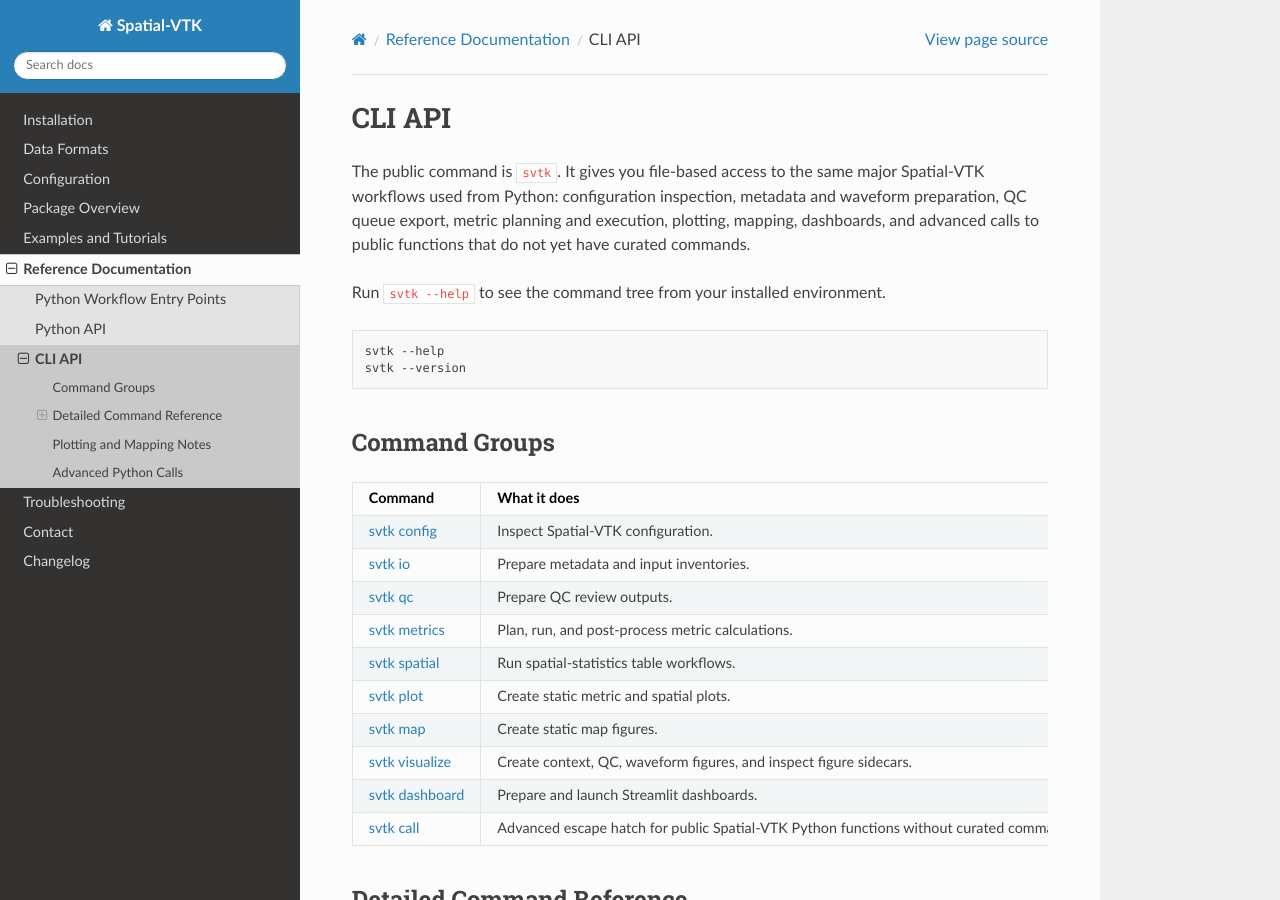
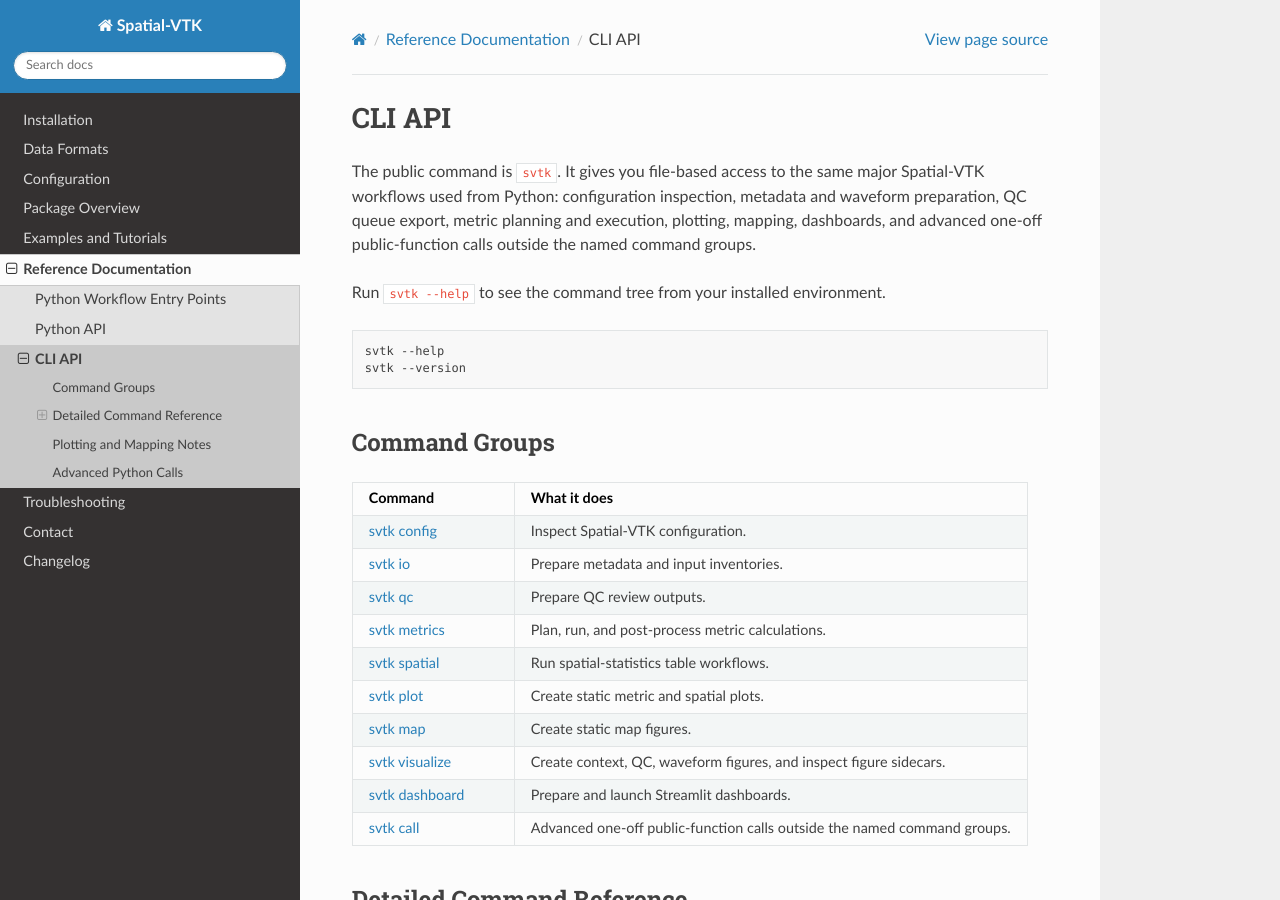
Before and after one commit to bcbirkel/spatial-vtk, a Sphinx documentation site: the page built from docs/reference/cli_api.rst, in a window 1280 px wide and 900 px high. Built offline with Sphinx 7.4.7 and the Read the Docs theme 3.1.0, drawn with Linux system fonts in a browser that asks for light colours; some of the changed text lies outside the part shown.

Commit message:
Clarify advanced CLI call guidance

```diff
--- a/docs/changelog.rst
+++ b/docs/changelog.rst
@@ -35,6 +35,10 @@
   - Clarified public workflow docs so lower-level notebook step helpers and
     custom plot helpers are described as explicit/custom-script tools, while
     standard notebooks are steered toward result-object methods.
+  - Clarified ``svtk call`` and advanced plotting/mapping option docs so the
+    CLI presents named config-backed commands as the standard path and frames
+    direct public-function calls or extra table/keyword mappings as one-off
+    advanced usage.
   - Aligned API docs, generated CLI reference, workflow guides, README
     install guidance, and tutorial notebooks with the stabilized public import
     surfaces and result-object workflow.
--- a/docs/reference/cli/call.rst
+++ b/docs/reference/cli/call.rst
@@ -3,12 +3,12 @@
 svtk call
 =========
 
-Advanced escape hatch for importable public Spatial-VTK Python functions that do not yet have curated workflow commands.
+Advanced one-off escape hatch for importable public Spatial-VTK Python functions outside the named workflow commands.
 
 Advanced Escape Hatch
 ---------------------
 
-Use ``svtk call`` only for public Spatial-VTK functions that do not yet have a curated workflow command. Standard project workflows should use the named command groups because they resolve config-backed paths, expose stable flags, and document expected inputs directly.
+Use ``svtk call`` only for one-off public Spatial-VTK functions outside the named workflow commands. Standard project workflows should use the named command groups because they resolve config-backed paths, expose stable flags, and document expected inputs directly.
 
 Command Tree
 ------------
--- a/docs/reference/cli_api.rst
+++ b/docs/reference/cli_api.rst
@@ -1,7 +1,7 @@
 CLI API
 =======
 
-The public command is ``svtk``. It gives you file-based access to the same major Spatial-VTK workflows used from Python: configuration inspection, metadata and waveform preparation, QC queue export, metric planning and execution, plotting, mapping, dashboards, and advanced calls to public functions that do not yet have curated commands.
+The public command is ``svtk``. It gives you file-based access to the same major Spatial-VTK workflows used from Python: configuration inspection, metadata and waveform preparation, QC queue export, metric planning and execution, plotting, mapping, dashboards, and advanced one-off public-function calls outside the named command groups.
 
 Run ``svtk --help`` to see the command tree from your installed environment.
 
@@ -38,7 +38,7 @@
    * - :doc:`svtk dashboard <cli/dashboard>`
      - Prepare and launch Streamlit dashboards.
    * - :doc:`svtk call <cli/call>`
-     - Advanced escape hatch for public Spatial-VTK Python functions without curated commands.
+     - Advanced one-off public-function calls outside the named command groups.
 
 Detailed Command Reference
 --------------------------
@@ -62,11 +62,11 @@
 
 Most plotting, mapping, and visualization commands can resolve their standard input tables and figure paths from the active config, so ``--input-table``/``--input`` and ``--figure-output``/``--output`` are optional for the usual tutorial/workflow outputs. Registered table defaults may be CSV or Parquet depending on the configured output key; commands that say they accept CSV or parquet read either suffix through the package table helpers. Use ``svtk plot metrics list``, ``svtk plot spatial list``, ``svtk map spatial list``, ``svtk visualize qc list``, ``svtk visualize context list``, or ``svtk visualize waveforms list`` to see which commands use ``config:<key>`` defaults and which still require explicit input tables, shown as ``required:<role>`` entries. Add ``--resolve-paths --config PATH`` to any of those list commands when you want to see the concrete configured paths that will be used. A ``required:<role>`` entry means that command has no registered default table for that role yet, so pass ``--input-table``/``--input`` or a named table flag for that invocation.
 
-Common figure controls such as ``--metric``, ``--passband``, ``--bin-label``, ``--component``, ``--components``, ``--model``, ``--mode``, ``--dep``, ``--indep``, ``--colorby``, ``--compare-to``, ``--value-col``, ``--score-col``, ``--scale``, ``--time-limit-s``, ``--max-records``, ``--max-traces``, ``--title``, ``--station-region``, ``--event-region``, ``--no-connect-points``, and sidecar options are first-class flags where they apply. Use ``--kwargs key=value`` only for advanced function-specific options that do not yet have curated flags. Prefer configured default tables and named table flags such as ``--event-table``, ``--station-table``, ``--events``, ``--stations``, or ``--records`` when a command lists them; use advanced ``--table function_argument=path`` only for extra function tables that do not yet have named flags.
+Common figure controls such as ``--metric``, ``--passband``, ``--bin-label``, ``--component``, ``--components``, ``--model``, ``--mode``, ``--dep``, ``--indep``, ``--colorby``, ``--compare-to``, ``--value-col``, ``--score-col``, ``--scale``, ``--time-limit-s``, ``--max-records``, ``--max-traces``, ``--title``, ``--station-region``, ``--event-region``, ``--no-connect-points``, and sidecar options are first-class flags where they apply. Use ``--kwargs key=value`` only for advanced function-specific options that are not exposed as named flags. Prefer configured default tables and named table flags such as ``--event-table``, ``--station-table``, ``--events``, ``--stations``, or ``--records`` when a command lists them; use advanced ``--table function_argument=path`` only for extra function tables that are not exposed as named table flags.
 
 Map commands also accept ``--config`` and ``--bounds`` so you can reuse named bounds from your project config. Basemaps are enabled by default for map figures; use ``--no-basemap`` only when you explicitly want a data-only map.
 
 Advanced Python Calls
 ---------------------
 
-``svtk call`` is an advanced escape hatch for importable public functions that do not yet have curated workflow commands. Prefer the named ``config``, ``io``, ``qc``, ``metrics``, ``spatial``, ``plot``, ``map``, ``visualize``, and ``dashboard`` commands for standard workflows. ``svtk call`` only accepts import paths under ``spatial_vtk``.
+``svtk call`` is an advanced one-off escape hatch for importable public functions outside the named workflow commands. Prefer the named ``config``, ``io``, ``qc``, ``metrics``, ``spatial``, ``plot``, ``map``, ``visualize``, and ``dashboard`` commands for standard workflows. ``svtk call`` only accepts import paths under ``spatial_vtk``.
```
Also changed, not shown: 3 other files.
